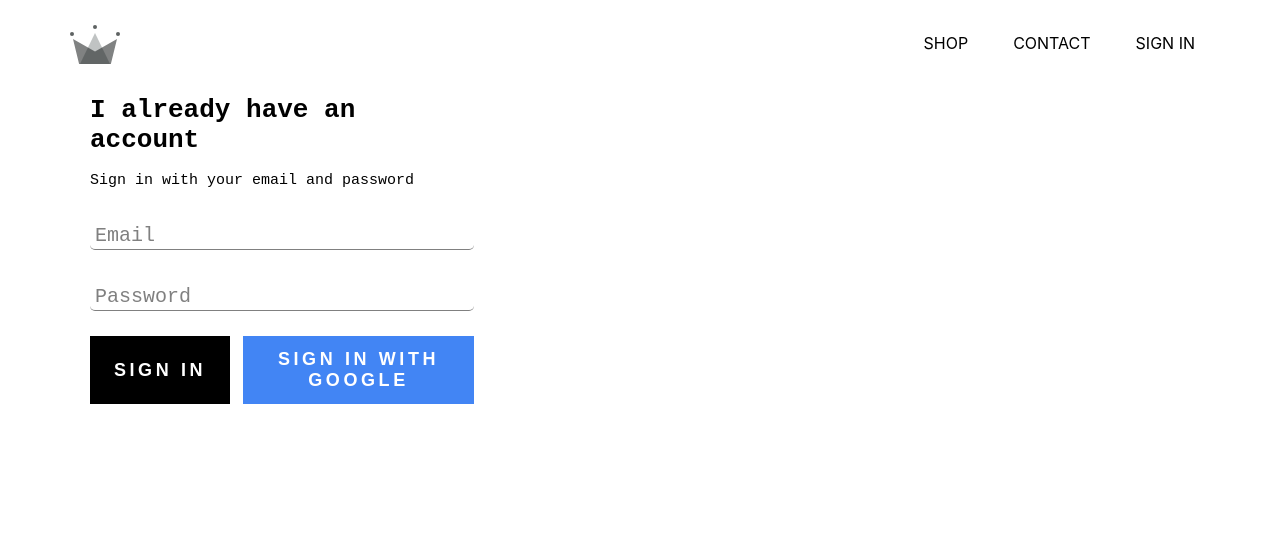
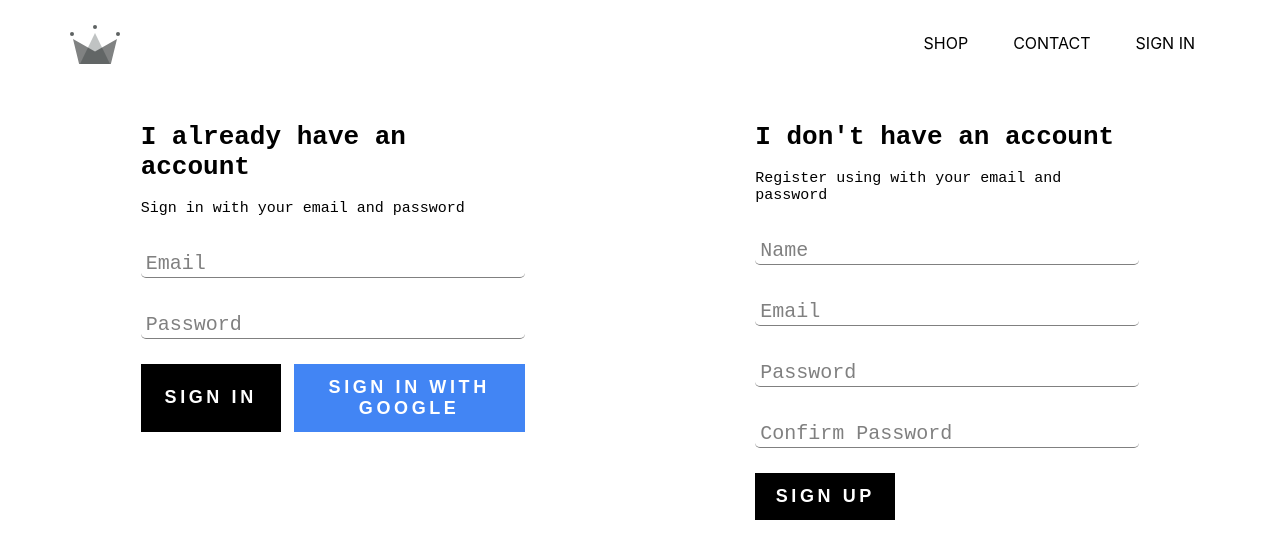
Before and after one commit to Tamoghna-Bhattacharjee/e-commerce, a React (Create React App) app: page /signin in a window 1280 px wide. Shown: the top 558 px of the page. Built offline with nearby package versions, Linux system fonts and the light colour scheme; no server answers.

Commit message:
Completed signup method using firebase

```diff
--- a/src/Pages/SignIn_SignUp_Page/SignIn_SignUp_Page.jsx
+++ b/src/Pages/SignIn_SignUp_Page/SignIn_SignUp_Page.jsx
@@ -1,11 +1,13 @@
 import React from "react";
 import './SignIn_SignUp_Page.scss'
 import SignIn from '../../components/sign-in/SignIn';
+import SignUp from "../../components/sign-up/SignUp";
 
 const SignIn_SignUp_Page = () => {
     return (
         <div className='signin-signup'>
             <SignIn/>
+            <SignUp/>
         </div>
     );
 }
--- a/src/Pages/SignIn_SignUp_Page/SignIn_SignUp_Page.scss
+++ b/src/Pages/SignIn_SignUp_Page/SignIn_SignUp_Page.scss
@@ -0,0 +1,4 @@
+.signin-signup {
+    display: flex;
+    justify-content: space-evenly;
+}
--- a/src/components/FormInput/FormInput.scss
+++ b/src/components/FormInput/FormInput.scss
@@ -41,7 +41,6 @@ $sub-color: grey;
         left: 5px;
         top: 10px;
         transition: 300ms ease all;
-
         &.shrink {
             @include shrinkLabel();
         }
--- a/src/components/sign-in/SignIn.jsx
+++ b/src/components/sign-in/SignIn.jsx
@@ -3,6 +3,8 @@ import './SignIn.scss';
 import FormInput from "../FormInput/FormInput";
 import CustomBtn from "../custom-button/CustomBtn";
 import { signinWithGoogle } from "../firebase/firebase.util";
+import { auth } from "../firebase/firebase.util";
+import { signInWithEmailAndPassword } from "firebase/auth";
 
 class SignIn extends React.Component {
     constructor(props) {
@@ -15,7 +17,7 @@ class SignIn extends React.Component {
 
     handelSubmit = (event) => {
         event.preventDefault();
-        this.setState({email: '', password: ''});
+
     }
 
     handelChange = (event) => {
--- /dev/null
+++ b/src/components/sign-up/SignUp.jsx
@@ -0,0 +1,91 @@
+import React from "react";
+import './SignUp.scss';
+import FormInput from "../FormInput/FormInput";
+import CustomBtn from "../custom-button/CustomBtn";
+import { auth, addUser } from "../firebase/firebase.util";
+import { createUserWithEmailAndPassword } from "firebase/auth";
+
+class SignUp extends React.Component {
+    constructor() {
+        super();
+        this.state = {
+            displayName: '',
+            email: '',
+            password: '',
+            Cpassword: '',
+        }
+    }
+
+    handelChange = (event) => {
+        const {value, name} = event.target;
+        this.setState({[name]: value});
+    }
+
+    handelSubmit = async (event) => {
+        event.preventDefault();
+        let {displayName ,email, password, Cpassword} = this.state;
+        password = password.trim();
+        Cpassword = Cpassword.trim();
+        if (password !== Cpassword || password === "" || Cpassword === "") {
+            alert('Password don\'t match');
+            return;
+        }
+
+        await createUserWithEmailAndPassword(auth, email, password)
+        .then((userCredential) => {
+            const user = userCredential.user;
+            addUser(user, {displayName});
+            this.setState({
+                displayName: '',
+                email: '',
+                password: '',
+                Cpassword: '',
+            })
+        })
+        .catch((error) => {
+            const errorCode = error.code;
+            if (errorCode === "auth/email-already-in-use") {
+                alert("user already exist, just sign in using your email and password");
+                this.setState({
+                    displayName: '',
+                    email: '',
+                    password: '',
+                    Cpassword: '',
+                });
+            }
+        });
+
+    }
+
+    render() {
+        const {displayName ,email, password, Cpassword} = this.state;
+        return (
+            <div className="sign-up">
+                <h1>I don't have an account</h1>
+                <span>Register using with your email and password</span>
+                <form className="sign-up-form" onSubmit={this.handelSubmit}>
+                    <FormInput handelChange={this.handelChange}
+                        label="Name"
+                        type="text" name="displayName" required
+                        value={displayName}/>
+                    <FormInput handelChange={this.handelChange}
+                        label="Email"
+                        type="email" name="email" required
+                        value={email}/>
+                    <FormInput handelChange={this.handelChange}
+                        label="Password"
+                        type="password" name="password" required
+                        value={password}/>
+
+                    <FormInput handelChange={this.handelChange}
+                        label="Confirm Password"
+                        type="password" name="Cpassword" required
+                        value={Cpassword}/>
+                    <CustomBtn type='submit'>Sign Up</CustomBtn>
+                </form>
+            </div>
+        );
+    }
+}
+
+export default SignUp;
--- /dev/null
+++ b/src/components/sign-up/SignUp.scss
@@ -0,0 +1,10 @@
+.sign-up {
+    text-align: left;
+    margin: 10px 90px;
+    min-width: 380px;
+    width: 30vw;
+    font-family: monospace;
+    span {
+        font-size: 15px;
+    }
+}
```
